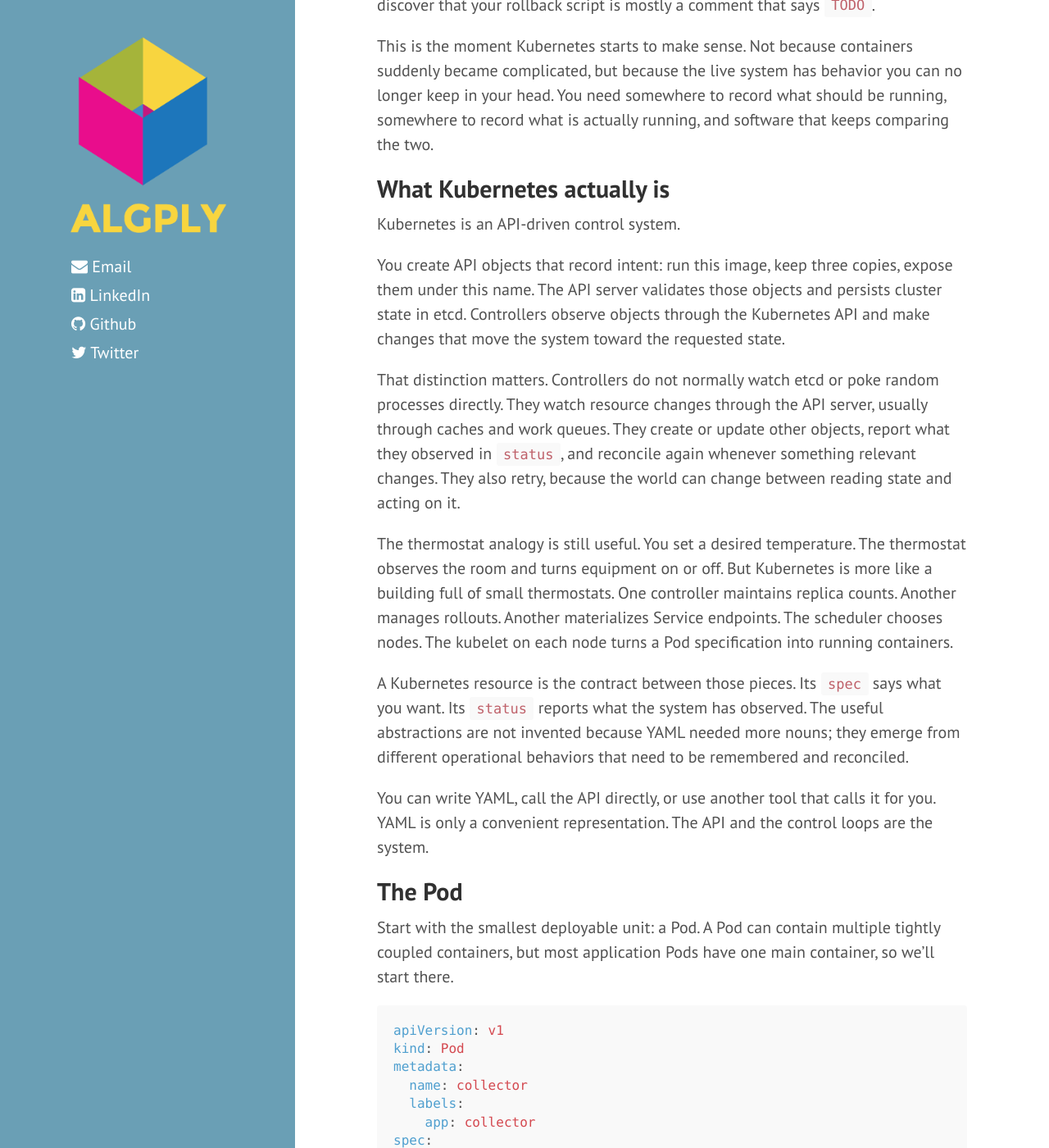
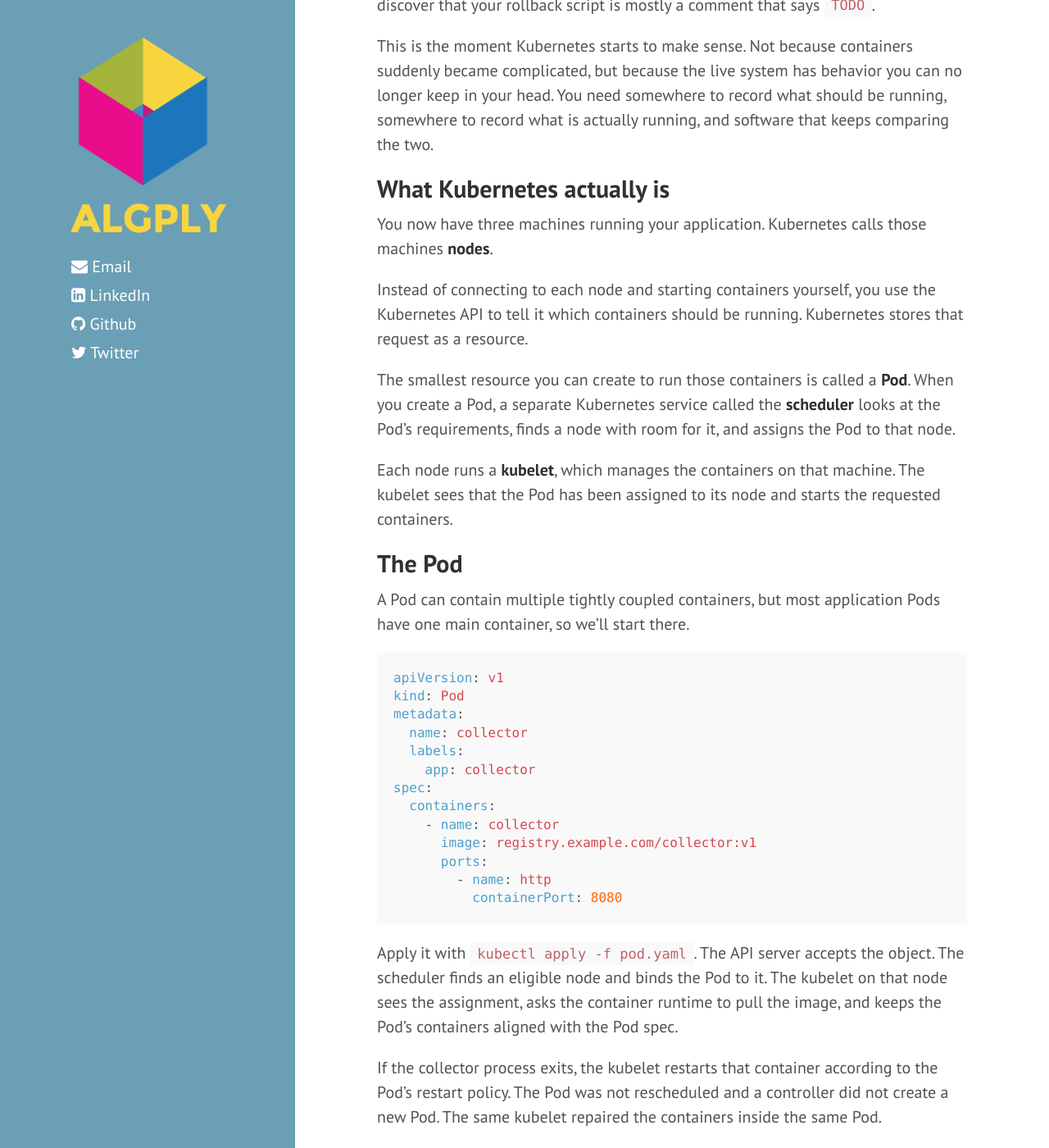
Before and after one commit to josephgardner/josephgardner.github.io, a Jekyll site: the page built from _posts/2026-04-06-kubernetes-from-scratch.md, in a window 1280 px wide and 1400 px high, scrolled down 4600 px. Shown: the whole window at 82% size. Built offline with Jekyll 4.4.1, drawn with Linux system fonts in a browser that asks for light colours; nearby versions of some CDN libraries; comment, search, counter and statistics services are not loaded.

Commit message:
Clarify the Kubernetes Pod introduction

````diff
--- a/_posts/2026-04-06-kubernetes-from-scratch.md
+++ b/_posts/2026-04-06-kubernetes-from-scratch.md
@@ -148,21 +148,17 @@ This is the moment Kubernetes starts to make sense. Not because containers sudde
 
 ## What Kubernetes actually is
 
-Kubernetes is an API-driven control system.
+You now have three machines running your application. Kubernetes calls those machines **nodes**.
 
-You create API objects that record intent: run this image, keep three copies, expose them under this name. The API server validates those objects and persists cluster state in etcd. Controllers observe objects through the Kubernetes API and make changes that move the system toward the requested state.
+Instead of connecting to each node and starting containers yourself, you use the Kubernetes API to tell it which containers should be running. Kubernetes stores that request as a resource.
 
-That distinction matters. Controllers do not normally watch etcd or poke random processes directly. They watch resource changes through the API server, usually through caches and work queues. They create or update other objects, report what they observed in `status`, and reconcile again whenever something relevant changes. They also retry, because the world can change between reading state and acting on it.
+The smallest resource you can create to run those containers is called a **Pod**. When you create a Pod, a separate Kubernetes service called the **scheduler** looks at the Pod's requirements, finds a node with room for it, and assigns the Pod to that node.
 
-The thermostat analogy is still useful. You set a desired temperature. The thermostat observes the room and turns equipment on or off. But Kubernetes is more like a building full of small thermostats. One controller maintains replica counts. Another manages rollouts. Another materializes Service endpoints. The scheduler chooses nodes. The kubelet on each node turns a Pod specification into running containers.
-
-A Kubernetes resource is the contract between those pieces. Its `spec` says what you want. Its `status` reports what the system has observed. The useful abstractions are not invented because YAML needed more nouns; they emerge from different operational behaviors that need to be remembered and reconciled.
-
-You can write YAML, call the API directly, or use another tool that calls it for you. YAML is only a convenient representation. The API and the control loops are the system.
+Each node runs a **kubelet**, which manages the containers on that machine. The kubelet sees that the Pod has been assigned to its node and starts the requested containers.
 
 ## The Pod
 
-Start with the smallest deployable unit: a Pod. A Pod can contain multiple tightly coupled containers, but most application Pods have one main container, so we'll start there.
+A Pod can contain multiple tightly coupled containers, but most application Pods have one main container, so we'll start there.
 
 ```yaml
 apiVersion: v1
````
